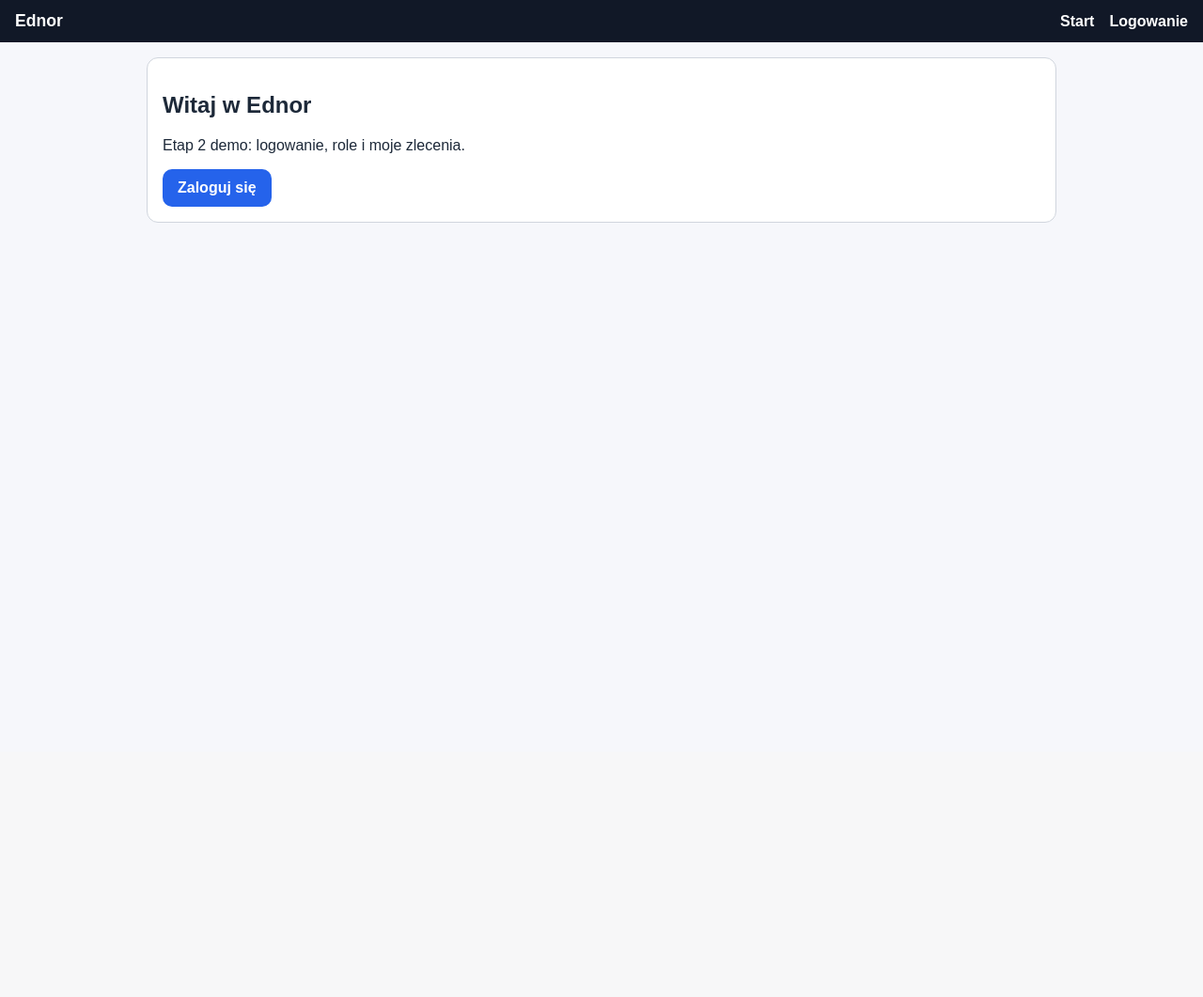
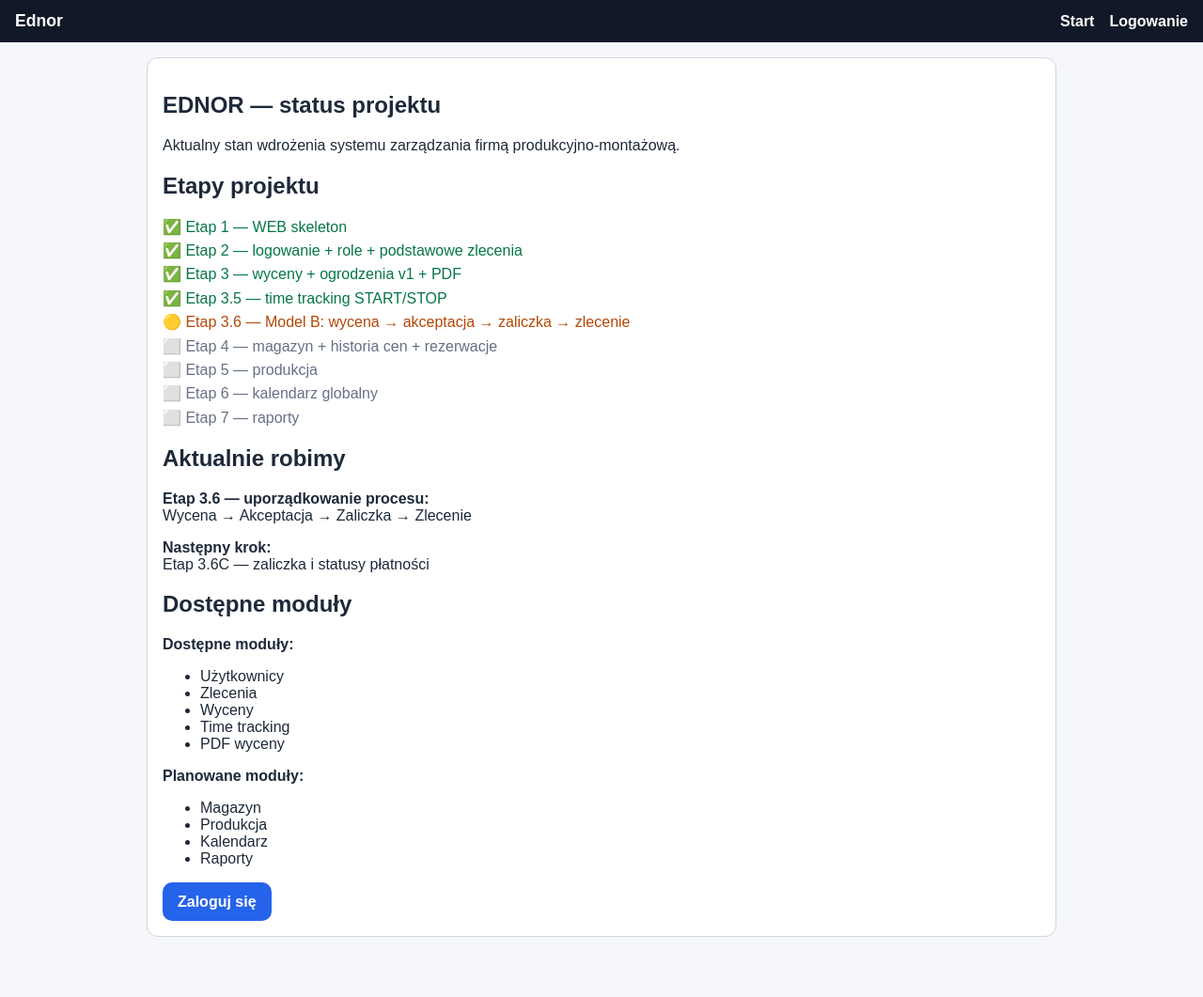
Before and after one commit to edwinkarolczyk/Ednor, a FastAPI app: page / in a window 1280 px wide. Shown: the whole page at 94% size. Before the commit the page ends 237 px from the top, so only its background shows below. Run offline with FastAPI, Linux system fonts and the light colour scheme.

Commit message:
Update homepage project status content

```diff
--- a/app/static/css/app.css
+++ b/app/static/css/app.css
@@ -36,3 +36,8 @@ th, td { border-bottom: 1px solid var(--border); text-align: left; padding: .75r
 }
 
 .time-actions { display: flex; gap: .5rem; align-items: center; flex-wrap: wrap; }
+
+.status-list { list-style: none; padding-left: 0; display: grid; gap: .4rem; }
+.status-done { color: #067647; }
+.status-in-progress { color: #b54708; }
+.status-planned { color: #667085; }
--- a/app/templates/index.html
+++ b/app/templates/index.html
@@ -2,8 +2,44 @@
 
 {% block content %}
 <section class="card">
-    <h1>Witaj w Ednor</h1>
-    <p>Etap 2 demo: logowanie, role i moje zlecenia.</p>
+    <h1>EDNOR — status projektu</h1>
+    <p>Aktualny stan wdrożenia systemu zarządzania firmą produkcyjno-montażową.</p>
+
+    <h2>Etapy projektu</h2>
+    <ul class="status-list">
+        <li class="status-done">✅ Etap 1 — WEB skeleton</li>
+        <li class="status-done">✅ Etap 2 — logowanie + role + podstawowe zlecenia</li>
+        <li class="status-done">✅ Etap 3 — wyceny + ogrodzenia v1 + PDF</li>
+        <li class="status-done">✅ Etap 3.5 — time tracking START/STOP</li>
+        <li class="status-in-progress">🟡 Etap 3.6 — Model B: wycena → akceptacja → zaliczka → zlecenie</li>
+        <li class="status-planned">⬜ Etap 4 — magazyn + historia cen + rezerwacje</li>
+        <li class="status-planned">⬜ Etap 5 — produkcja</li>
+        <li class="status-planned">⬜ Etap 6 — kalendarz globalny</li>
+        <li class="status-planned">⬜ Etap 7 — raporty</li>
+    </ul>
+
+    <h2>Aktualnie robimy</h2>
+    <p><strong>Etap 3.6 — uporządkowanie procesu:</strong><br>Wycena → Akceptacja → Zaliczka → Zlecenie</p>
+    <p><strong>Następny krok:</strong><br>Etap 3.6C — zaliczka i statusy płatności</p>
+
+    <h2>Dostępne moduły</h2>
+    <p><strong>Dostępne moduły:</strong></p>
+    <ul>
+        <li>Użytkownicy</li>
+        <li>Zlecenia</li>
+        <li>Wyceny</li>
+        <li>Time tracking</li>
+        <li>PDF wyceny</li>
+    </ul>
+
+    <p><strong>Planowane moduły:</strong></p>
+    <ul>
+        <li>Magazyn</li>
+        <li>Produkcja</li>
+        <li>Kalendarz</li>
+        <li>Raporty</li>
+    </ul>
+
     {% if not request.state.current_user %}
     <a class="btn" href="/login">Zaloguj się</a>
     {% endif %}
```
